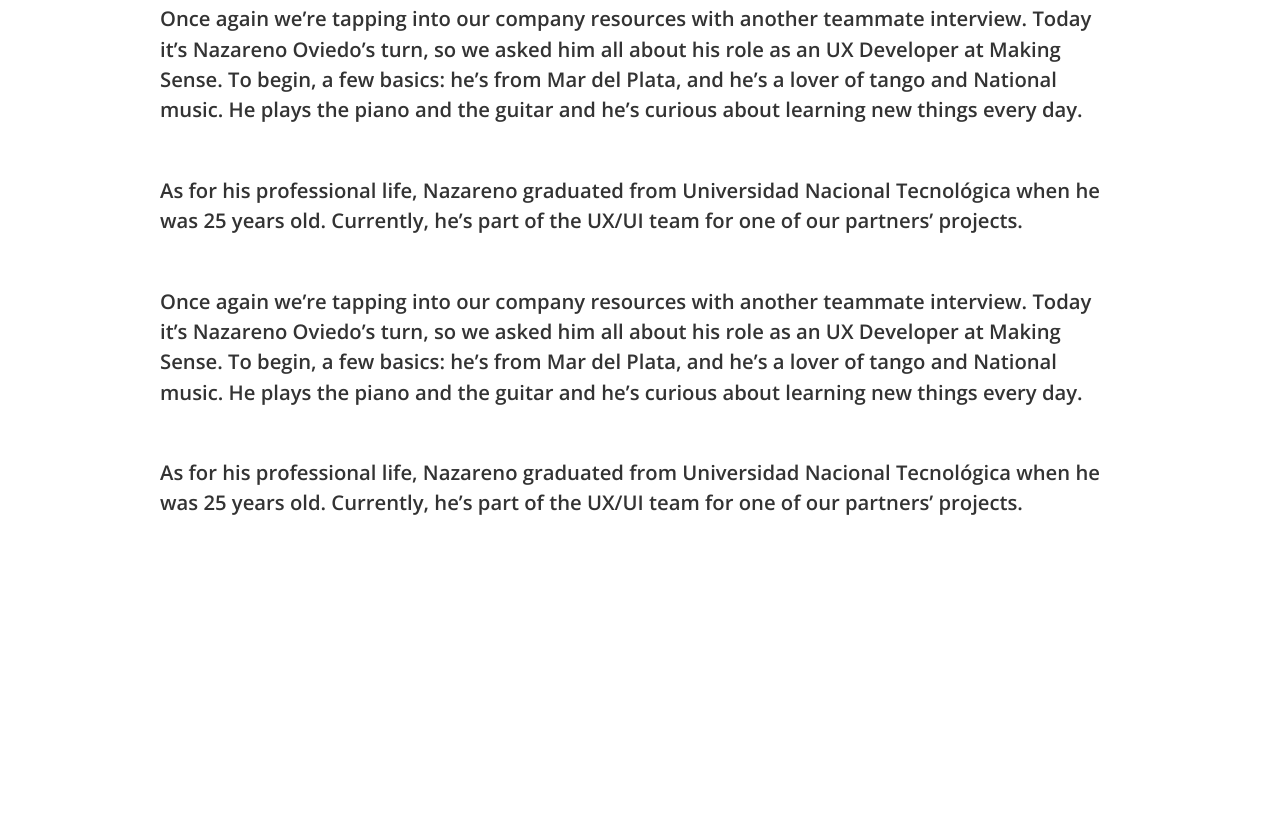
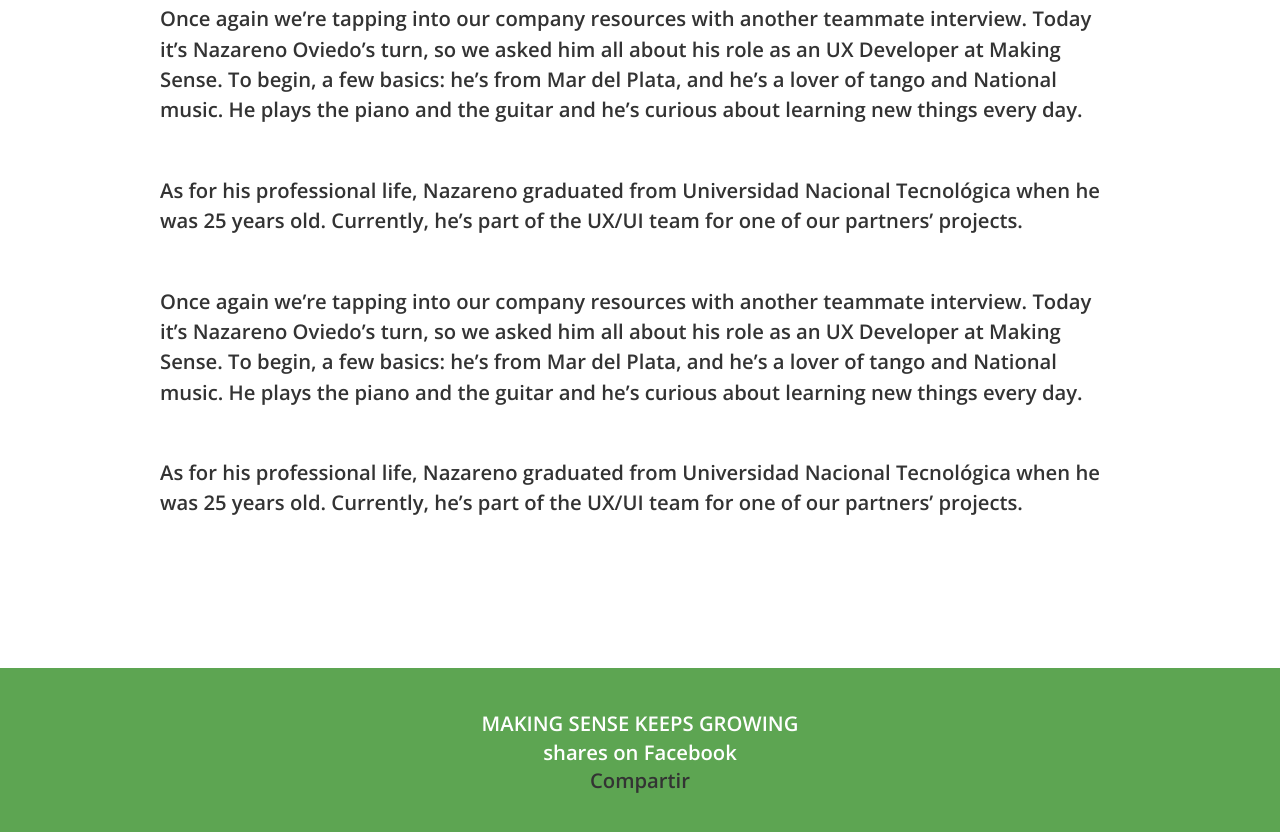
Before and after one commit to marianaesteban/MS-Challenge-2018, a website: page src/index.html in a window 1280 px wide. Shown: the part 1798-2630 px from the top of the page. Before the commit the page ends 2466 px from the top, so only its background shows below. Drawn offline with nearby package versions, Linux system fonts and the light colour scheme; no server answers.

Commit message:
Share button

```diff
--- a/src/index.html
+++ b/src/index.html
@@ -35,6 +35,14 @@
 
 </head>
 <body>
+  <div id="fb-root"></div>
+  <script>(function(d, s, id) {
+    var js, fjs = d.getElementsByTagName(s)[0];
+    if (d.getElementById(id)) return;
+    js = d.createElement(s); js.id = id;
+    js.src = 'https://connect.facebook.net/es_LA/sdk.js#xfbml=1&version=v3.2';
+    fjs.parentNode.insertBefore(js, fjs);
+  }(document, 'script', 'facebook-jssdk'));</script>
   <header></header>
   <main>
     <section class="bkg-color bkg-color--divided">
@@ -112,8 +120,10 @@
     </section>
   </main>
   <footer>
-    <div id="facebook"></div>
+    <span>Making Sense keeps growing</span>
+    <div class="sharedcount"><span id="facebook"></span> shares on Facebook </div>
     <div id="linkedin"></div>
+    <div class="fb-share-button" data-href="https://localhost:3000" data-layout="button" data-size="small" data-mobile-iframe="true"><a target="_blank" href="https://www.facebook.com/sharer/sharer.php?u=https%3A%2F%2Flocalhost%3A3000%2F&amp;src=sdkpreparse" class="fb-xfbml-parse-ignore">Compartir</a></div>
   </footer>
 
   <!-- Scripts -->
--- a/src/js/sharedcount.js
+++ b/src/js/sharedcount.js
@@ -38,4 +38,3 @@
 
 });
 });
-console.log(jQuery.sharedCount('https://makingsense.com/'));
--- a/src/js/slider.js
+++ b/src/js/slider.js
@@ -1,7 +1,8 @@
 // Init slider
 $(document).ready(function(){
   $slides = $('.slider').find($('.slide__container'));
-  $slides.find('.slide__content').append('<div class="dots"></div>')
+  $slides.find('.slide__content').append('<div class="dots"></div>');
+
   $slides.each(function(i){
     i++
     var $this = $(this);
@@ -10,6 +11,7 @@
     $('.dots').append($dot);
     $this.attr('data-product', dataNumber);
   })
+
   $color = $('[data-product="1"]').find('.slide__item--variants a:first-child').attr('data-color');
   $('[data-color="'+$color+'"]').addClass('active');
   setTimeout(function(){
--- a/src/styles/layout/_layout.scss
+++ b/src/styles/layout/_layout.scss
@@ -1,3 +1,13 @@
+footer {
+	padding: 40px 20px;
+	background: $brand-primary;
+	text-align: center;
+	color: $font-color-negative;
+	> span {
+		line-height: 1.5;
+		text-transform: uppercase;
+	}
+}
 .bkg-color--divided {
 	text-align: center;
 	@include mq('mobile', height) {
```
Also changed, not shown: src/styles.css.
